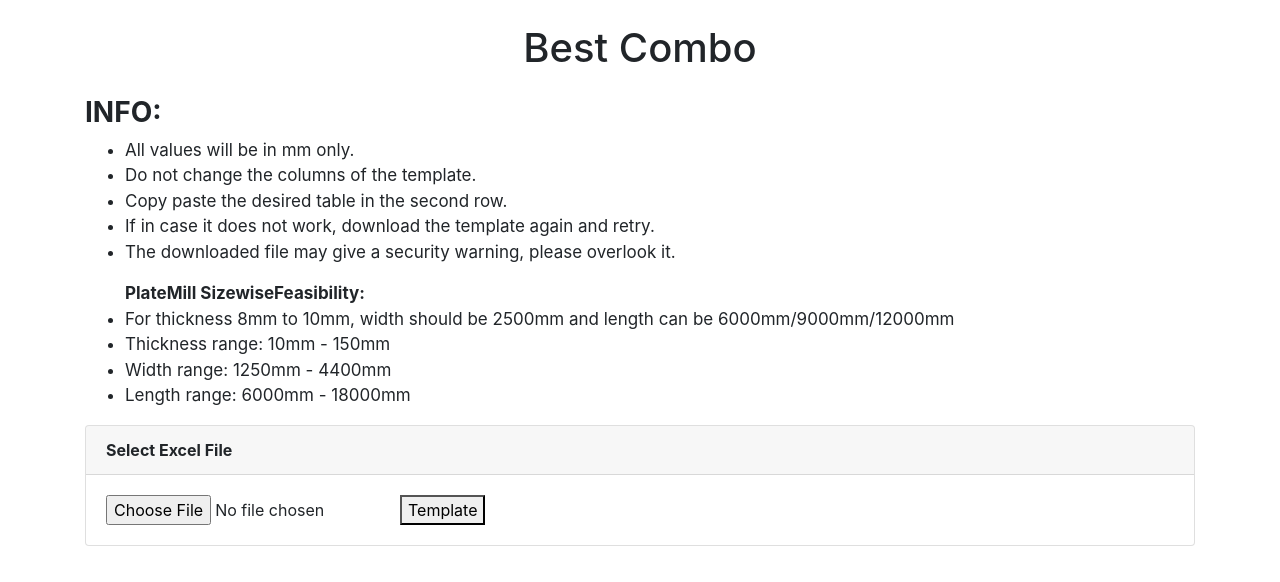
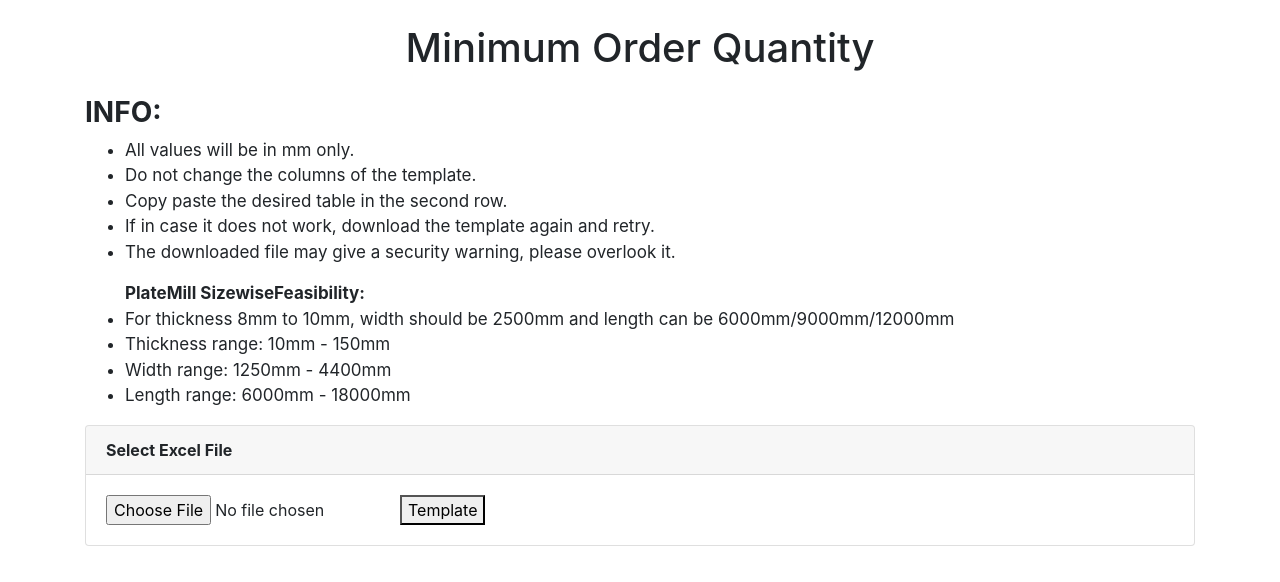
Before and after one commit to Tanish431/final_combo, a plain HTML site: page index.html in a window 1280 px wide. Drawn offline with nearby package versions, Linux system fonts and the light colour scheme.

Commit message:
Update index.html
Headings

```diff
--- a/index.html
+++ b/index.html
@@ -2,7 +2,7 @@
 <html>
 <head>
     <meta charset="utf-8" />
-    <title>Best Possible Combination</title>
+    <title>MOQ</title>
     <meta name="viewport" content="width=device-width, initial-scale=1" />
     <link rel="stylesheet" href="https://maxcdn.bootstrapcdn.com/bootstrap/4.0.0/css/bootstrap.min.css" integrity="sha384-Gn5384xqQ1aoWXA+058RXPxPg6fy4IWvTNh0E263XmFcJlSAwiGgFAW/dAiS6JXm" crossorigin="anonymous">
     <style type="text/css">
@@ -31,7 +31,7 @@
 </head>
 <body>
     <div class="container">
-        <h1 class="text-center mt-4 mb-4">Best Combo</h1>
+        <h1 class="text-center mt-4 mb-4">Minimum Order Quantity</h1>
         <h3>
         <h3><b>INFO:</b></h3>
         <ul style="font-size: 17px;">
```
